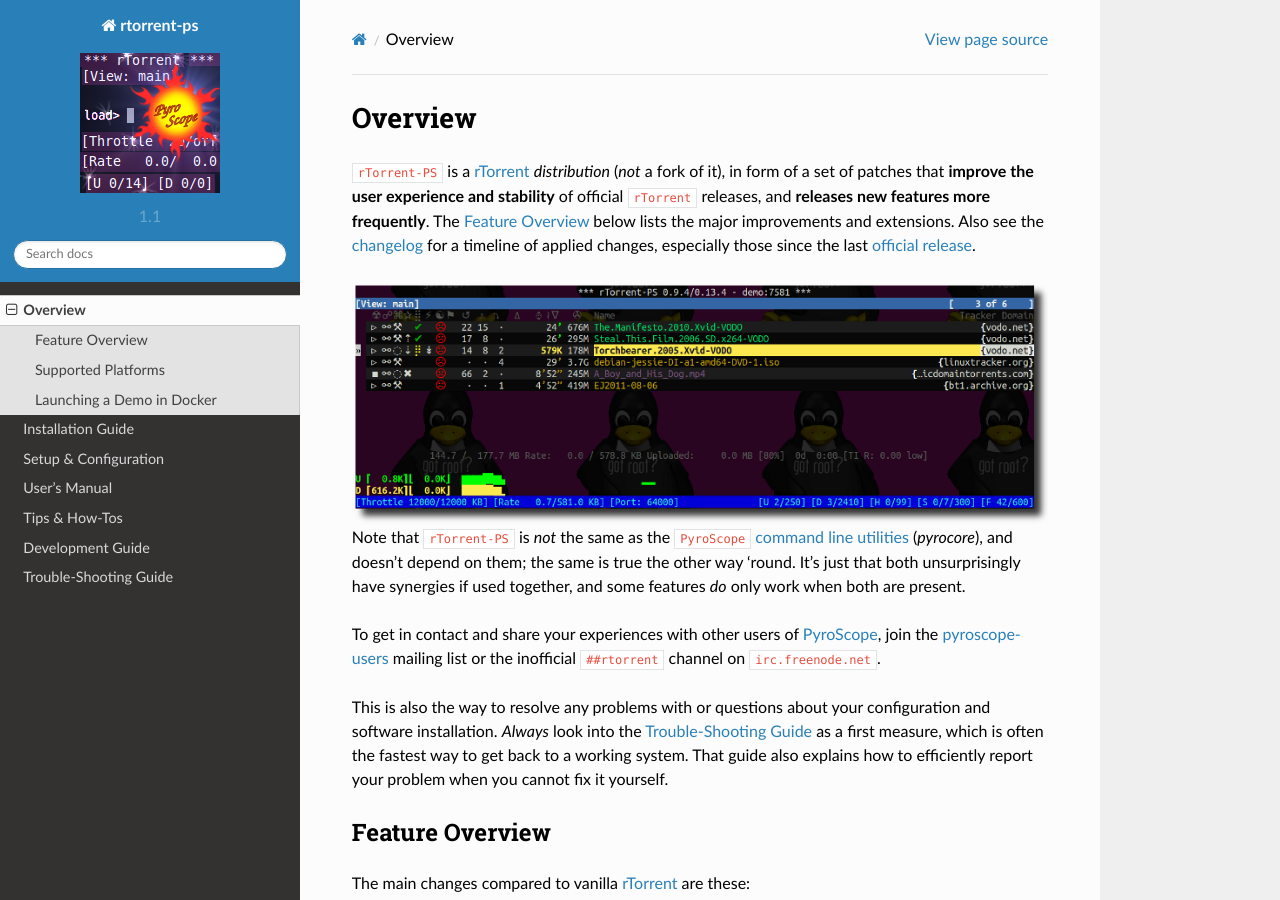
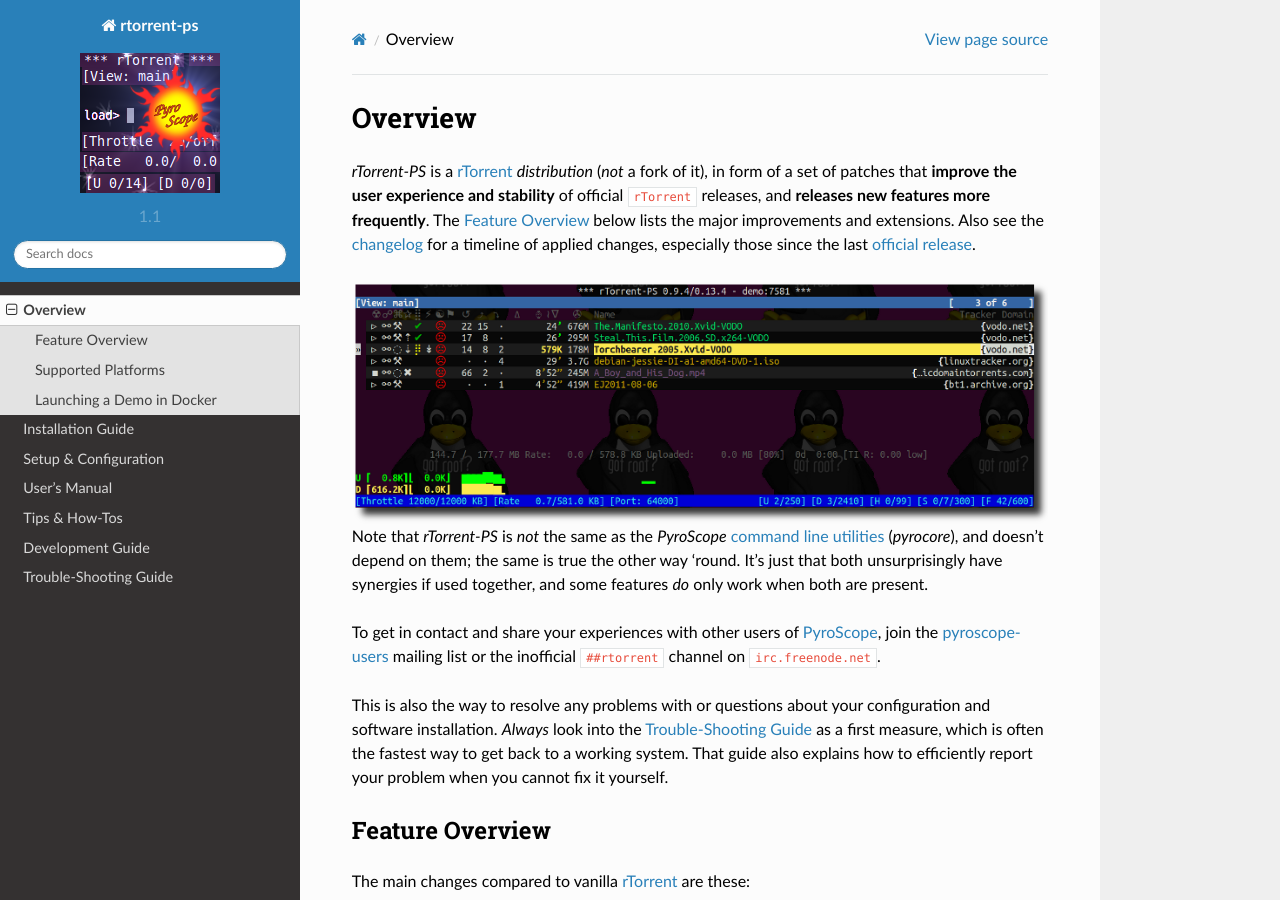
Before and after one commit to pyroscope/rtorrent-ps, a Sphinx documentation site: the page built from docs/overview.rst, in a window 1280 px wide and 900 px high. Built offline with Sphinx 7.4.7 and the Read the Docs theme 2.0.0, drawn with Linux system fonts in a browser that asks for light colours.

Commit message:
docs: minor markup fixes

```diff
--- a/docs/overview.rst
+++ b/docs/overview.rst
@@ -1,7 +1,7 @@
 Overview
 ========
 
-``rTorrent-PS`` is a `rTorrent`_ *distribution* (*not* a fork of it),
+`rTorrent-PS` is a `rTorrent`_ *distribution* (*not* a fork of it),
 in form of a set of patches that **improve the user experience and stability**
 of official ``rTorrent`` releases, and **releases new features more frequently**.
 The :ref:`feature-list` below lists the major improvements and extensions.
@@ -12,7 +12,7 @@
    :align: center
    :alt: Extended Canvas Screenshot
 
-Note that ``rTorrent-PS`` is *not* the same as the ``PyroScope``
+Note that `rTorrent-PS` is *not* the same as the `PyroScope`
 `command line utilities <https://github.com/pyroscope/pyrocore#pyrocore>`_ (`pyrocore`),
 and doesn't depend on them; the same is true the other way 'round.
 It's just that both unsurprisingly have synergies if used together,
```
